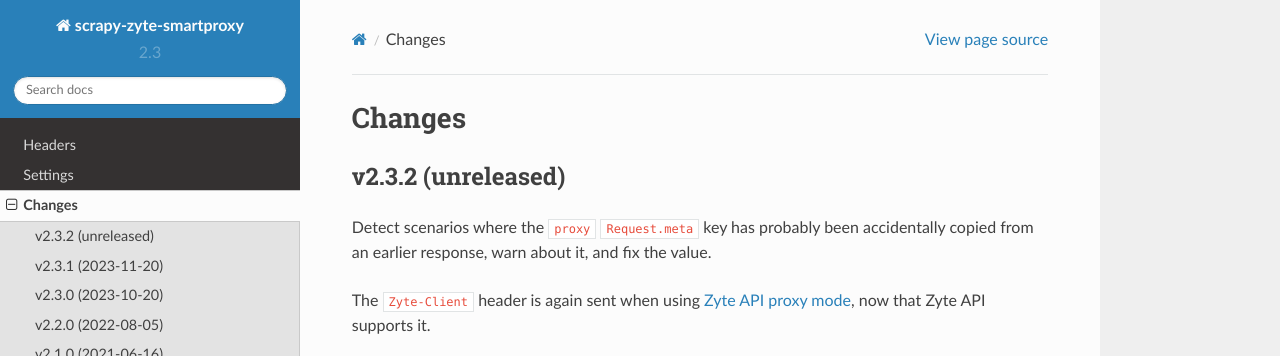
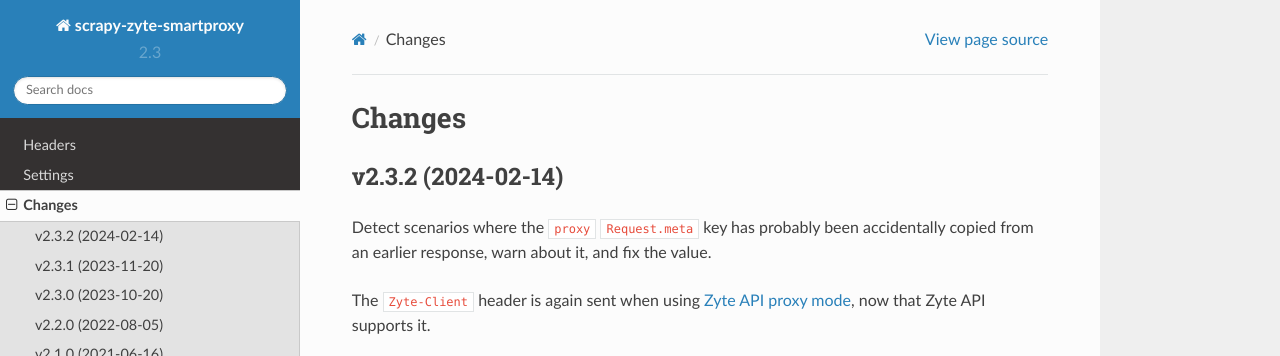
Before and after one commit to scrapy-plugins/scrapy-zyte-smartproxy, a Sphinx documentation site: the page built from docs/news.rst, in a window 1280 px wide and 900 px high. Shown: the top 356 px of the window. Built offline with Sphinx 7.4.7 and the Read the Docs theme 2.0.0, drawn with Linux system fonts in a browser that asks for light colours.

Commit message:
Set the release date for version 2.3.2

```diff
--- a/docs/news.rst
+++ b/docs/news.rst
@@ -3,7 +3,7 @@
 Changes
 =======
 
-v2.3.2 (unreleased)
+v2.3.2 (2024-02-14)
 -------------------
 
 Detect scenarios where the ``proxy`` ``Request.meta`` key has probably been
```
